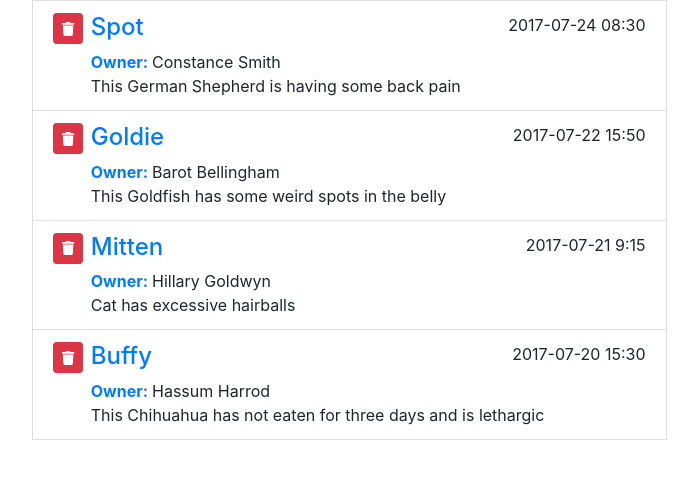
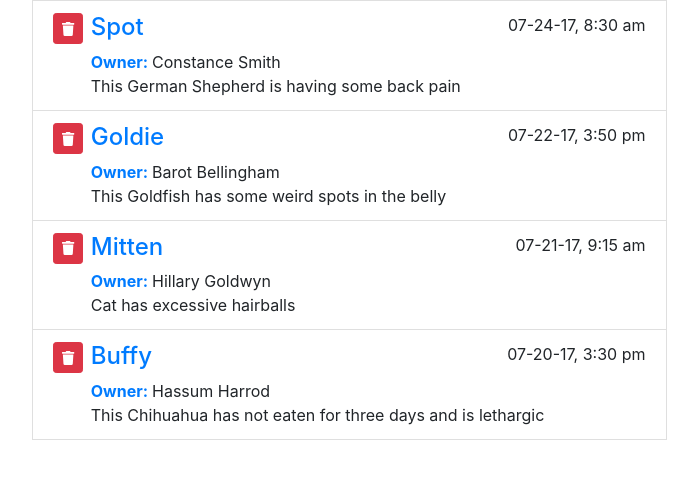
Before and after one commit to programmingmonkeys/vue-building-an-interface, a Vue app in the folder vue-interface/: page / in a window 1280 px wide. Shown: the top 478 px of the page, without its empty margins (291-989 px from the left). Built offline with nearby package versions, Linux system fonts and the light colour scheme.

Commit message:
using moment.js for dates

```diff
--- a/vue-interface/src/components/AppointmentList.vue
+++ b/vue-interface/src/components/AppointmentList.vue
@@ -12,7 +12,7 @@
       <div class="w-100">
         <div class="d-flex justify-content-between">
           <span class="h4 text-primary">{{ item.petName }}</span>
-          <span class="float-right">{{ item.aptDate }}</span>
+          <span class="float-right">{{ formattedDate(item.aptDate) }}</span>
         </div>
         <div class="owner-name">
           <span class="font-weight-bold text-primary mr-1">Owner:</span>
@@ -26,6 +26,7 @@
 
 <script>
 import { FontAwesomeIcon } from "@fortawesome/vue-fontawesome";
+import moment from "moment";
 
 export default {
   name: "AppointmentList",
@@ -33,5 +34,10 @@
   components: {
     FontAwesomeIcon,
   },
+  methods: {
+    formattedDate: function(date) {
+      return moment(new Date(date)).format("MM-DD-YY, h:mm a");
+    },
+  },
 };
 </script>
```
